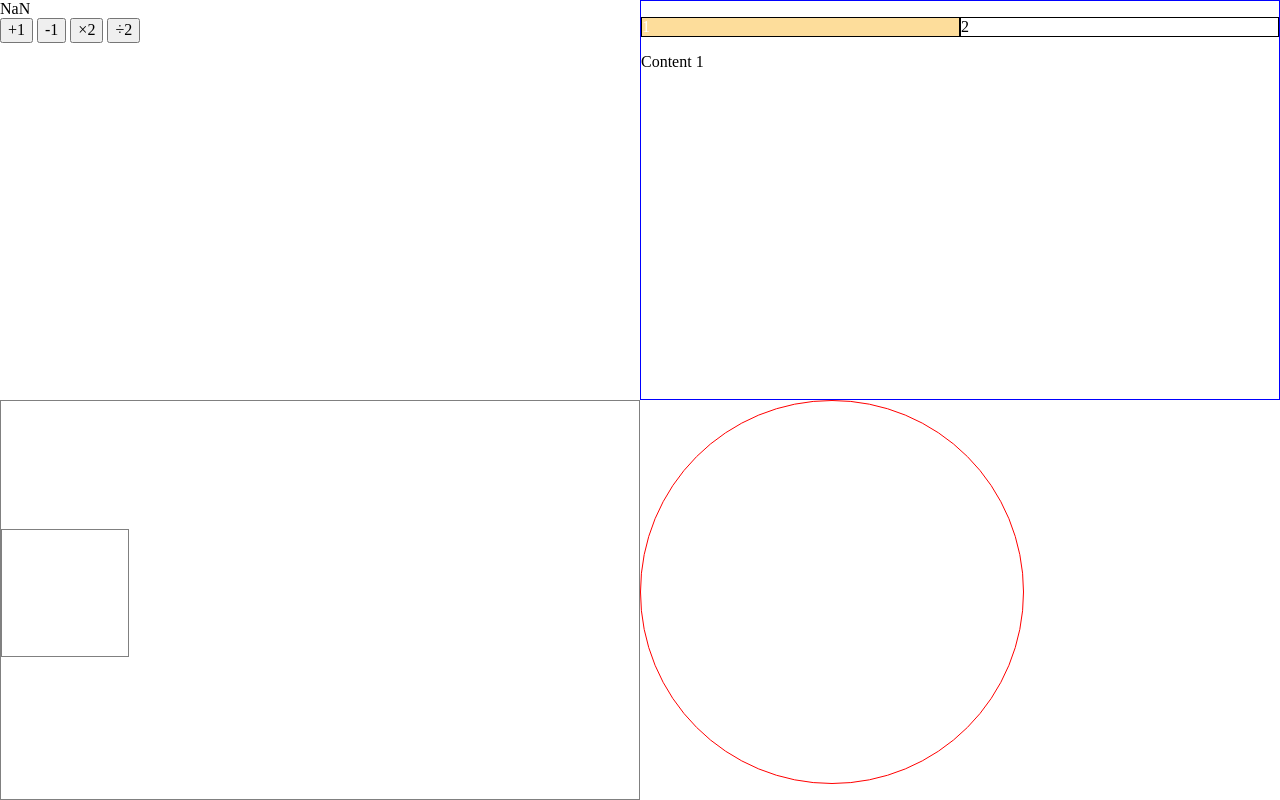
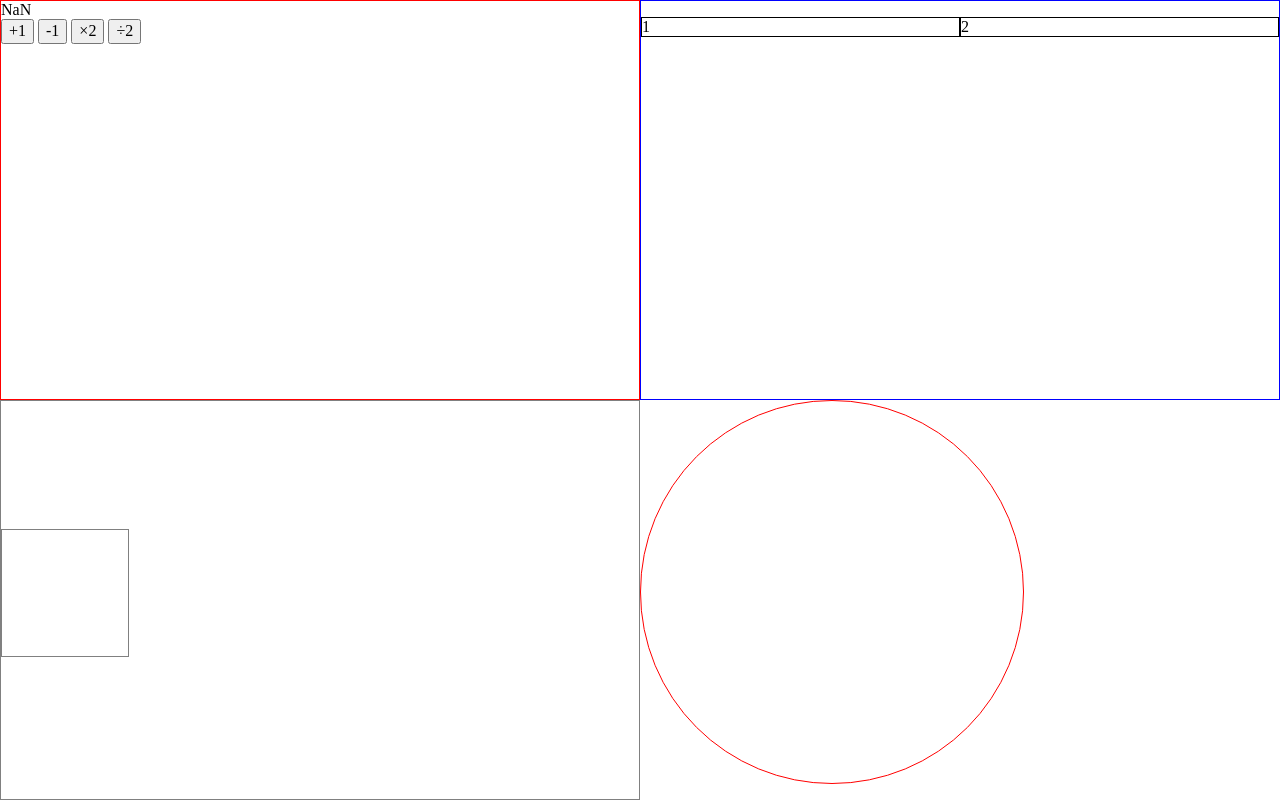
Before and after one commit to Patrick-Jiang/MVCReview, a website with bundled scripts: page src/index.html in a window 1280 px wide. Built offline with nearby package versions, Linux system fonts and the light colour scheme.

Commit message:
finish app2

```diff
--- a/src/app1.js
+++ b/src/app1.js
@@ -13,6 +13,7 @@ const m = {
     update(data) {
         Object.assign(m.data, data)
         eventBus.trigger('m:updated')
+        localStorage.setItem('n',m.data.n)
     },
     get() {
     },
--- a/src/app2.js
+++ b/src/app2.js
@@ -1,30 +1,78 @@
 import "./app2.css"
 import $ from "jquery"
+const eventBus = $({})
+const m = {
+    data: {
+         index : parseInt(localStorage.getItem('app2.index')) ?? 0
+    },
+    create() {
+    },
+    delete() {
+    },
+    update(data) {
+        Object.assign(m.data, data)
+        eventBus.trigger('m:updated')
+        localStorage.setItem('index',m.data.index)
+    },
+    get() {
+    },
+}
 
-const html = `
-    <section id="app2">
+const v = {
+    el: null,
+    html: (index)=>{
+        return `
+    <div>
         <ol class="tab-bar">
-            <li>1</li>
-            <li>2</li>
+            <li class="${index === 0?'selected':''}" data-index="0">1</liclass>
+            <li class="${index === 1?'selected':''}" data-index="1">2</li>
         </ol>
         <ol class="tab-content">
-            <li>Content 1</li>
-            <li>Content 2</li>
+            <li class="${index === 0?'active':''}">Content 1</li>
+            <li class="${index === 1?'active':''}">Content 2</li>
         </ol>
-    </section>
-`
-$(html).appendTo($('body > .page'));
-const $tabBar = $('#app2 .tab-bar')
-const $tabContent = $('#app2 .tab-content')
-const index= localStorage.getItem('app2.index') ?? 0
-$tabBar.on('click', 'li' ,e=>{
-    const $li = $(e.currentTarget)
-    $li.addClass('selected').siblings().removeClass('selected')
-    const index = $li.index()
-    localStorage.setItem('app2.index',index)
-    $tabContent.children()
-        .eq(index).addClass('active')
-        .siblings().removeClass('active')
-})
+    </div>
+    `
+    },
+    init(el) {
+        v.el = $(el)
 
-$tabBar.children().eq(index).trigger('click')
+    },
+    render(index) {
+        if (v.el.children.length !== 0) {
+            v.el.empty();
+        }
+        $(v.html(index)).appendTo(v.el);
+    }
+}
+
+const c = {
+    init(container) {
+        v.init(container)
+        v.render(m.data.index)
+        c.autoBindEvents()
+        eventBus.on('m:updated', () => {
+            v.render(m.data.index)
+        })
+    },
+    events: {
+        'click .tab-bar li': 'x',
+
+    },
+    x(e) {
+      const index = parseInt(e.currentTarget.dataset.index)
+       m.update({index:index})
+    },
+
+    autoBindEvents() {
+        for (let key in c.events) {
+            const spaceIndex = key.indexOf(' ')
+            const value = c[c.events[key]]
+            const part1 = key.slice(0, spaceIndex)
+            const part2 = key.slice(spaceIndex + 1)
+            v.el.on(part1, part2, value)
+        }
+    }
+}
+
+export default c
--- a/src/index.html
+++ b/src/index.html
@@ -9,8 +9,8 @@
 </head>
 <body>
 <div class="page">
-    <section class="app1"></section>
-
+    <section id="app1"></section>
+    <section id="app2"></section>
 </div>
 <script src="main.js"></script>
 </body>
--- a/src/main.js
+++ b/src/main.js
@@ -1,9 +1,11 @@
 import "./reset.css"
 import "./styles.css"
 
-import c from "./app1.js"
-import "./app2.js"
+import app1c from "./app1.js"
+import app2c from "./app2.js"
+
 import "./app3.js"
 import "./app4.js"
 
-c.init('.app1')
+app1c.init('#app1')
+app2c.init('#app2')
```
